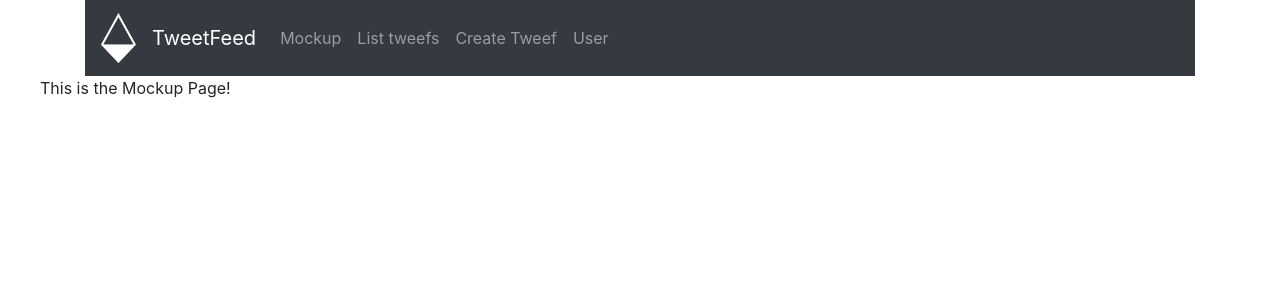
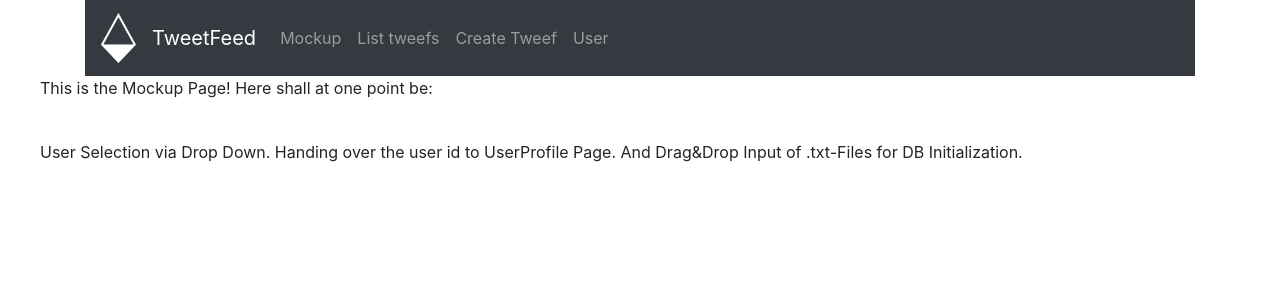
Before and after one commit to Lilith1410/TweetFeed, a React (Create React App) app in the folder tweetfeed/: page /tweefs/mockup in a window 1280 px wide. Shown: the top 300 px of the page. Built offline with nearby package versions, Linux system fonts and the light colour scheme.

Commit message:
Added purpose of Page

```diff
--- a/tweetfeed/src/pages/Mockup.jsx
+++ b/tweetfeed/src/pages/Mockup.jsx
@@ -20,7 +20,9 @@ class Mockup extends Component {
   render() {
     return (
       <Wrapper>
-        <p>This is the Mockup Page! </p>
+        <p>This is the Mockup Page! Here shall at one point be: </p>
+        <br />
+        <p> User Selection via Drop Down. Handing over the user id to UserProfile Page. And Drag&Drop Input of .txt-Files for DB Initialization.  </p>
       </Wrapper>
 
     )
```
